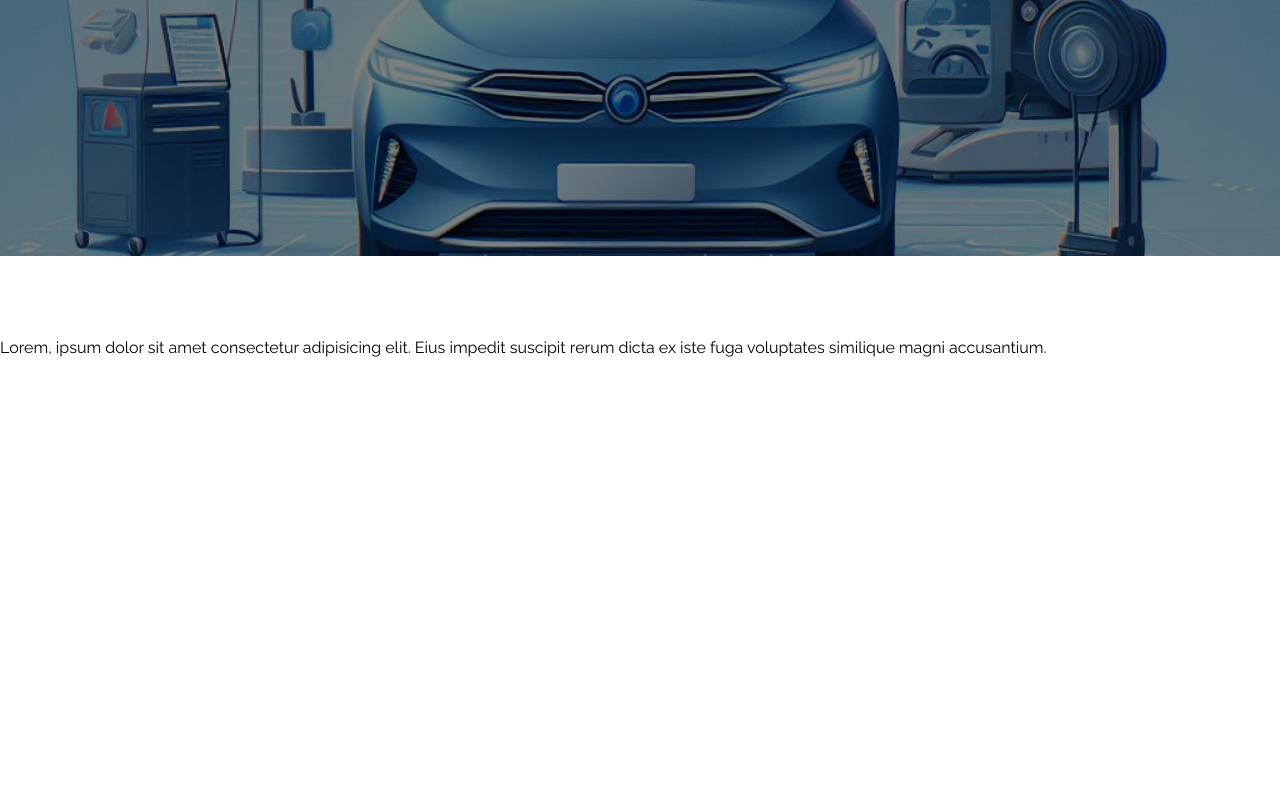
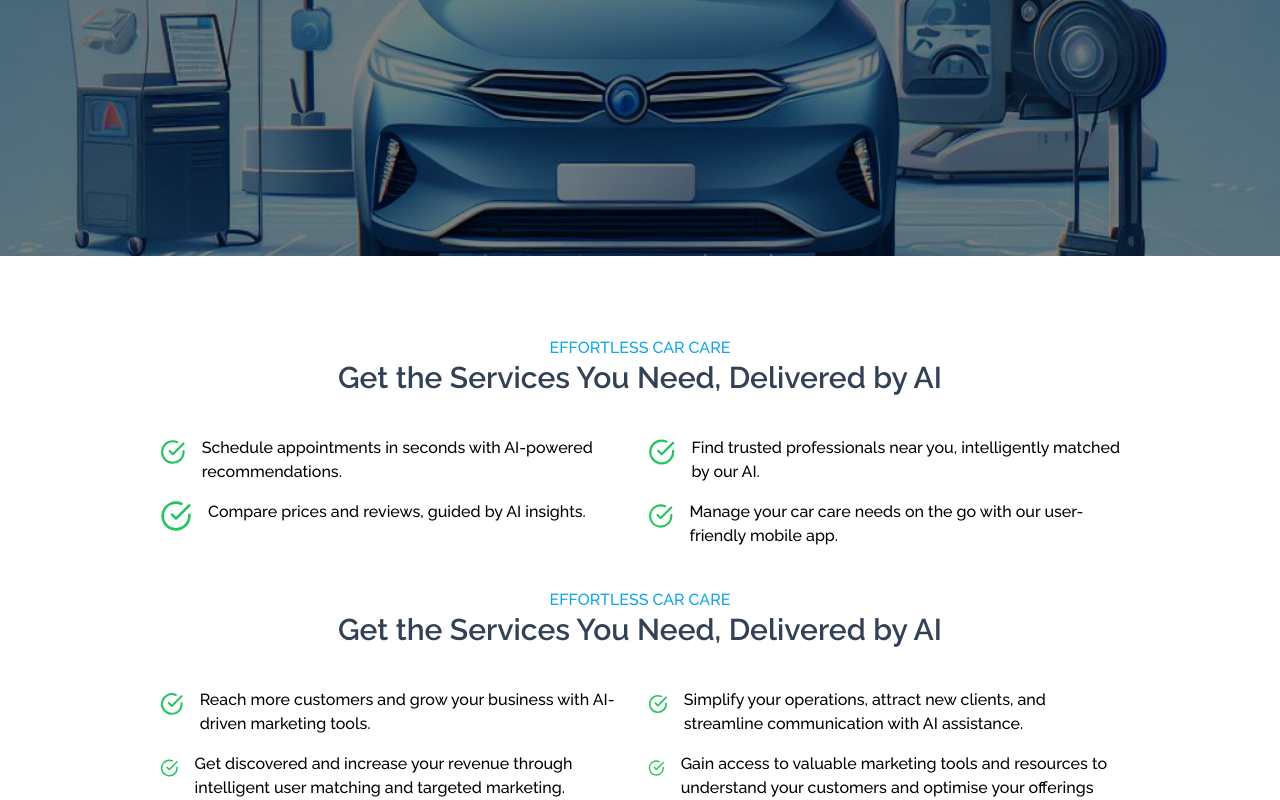
Before and after one commit to rabius-sunny/car-city, a Next.js app: page / in a window 1280 px wide. Shown: the part 544-1344 px from the top of the page. Before the commit the page ends 904 px from the top, so only its background shows below. Built offline with nearby package versions, Linux system fonts and the light colour scheme.

Commit message:
add: feature

```diff
--- a/app/layout.tsx
+++ b/app/layout.tsx
@@ -3,7 +3,7 @@ import { Raleway } from 'next/font/google'
 
 import './globals.css'
 
-import Navbar from '~/components/shared/Navbar'
+import Navbar from '~/components/shared/navbar'
 
 const releway = Raleway({ subsets: ['latin'] })
 
--- a/app/page.tsx
+++ b/app/page.tsx
@@ -1,14 +1,11 @@
+import Features from '~/components/home/features'
 import Hero from '~/components/home/hero'
 
 export default function Home() {
   return (
     <div>
       <Hero />
-      <p className='mt-20s'>
-        Lorem, ipsum dolor sit amet consectetur adipisicing elit. Eius impedit
-        suscipit rerum dicta ex iste fuga voluptates similique magni
-        accusantium.
-      </p>
+      <Features />
     </div>
   )
 }
--- /dev/null
+++ b/components/home/features.tsx
@@ -0,0 +1,38 @@
+import { featuresData } from '~/constants/features'
+import { CheckCircleIcon } from 'lucide-react'
+
+import Container from '../shared/container'
+import SectionHeader from '../shared/section-header'
+
+export default function Features() {
+  return (
+    <div>
+      <SectionHeader
+        className='mt-0'
+        title='effortless car care'
+        header='Get the Services You Need, Delivered by AI'
+      />
+      <Container size='md' className='grid grid-cols-1 gap-4 md:grid-cols-2'>
+        {featuresData.user.map((item, idx) => (
+          <div className='col-auto flex items-start gap-4' key={idx}>
+            <CheckCircleIcon className='size-8 text-green-500' />
+            <p className='font-medium'>{item}</p>
+          </div>
+        ))}
+      </Container>
+      <SectionHeader
+        className='mt-10'
+        title='effortless car care'
+        header='Get the Services You Need, Delivered by AI'
+      />
+      <Container size='md' className='grid grid-cols-1 gap-4 md:grid-cols-2'>
+        {featuresData.business.map((item, idx) => (
+          <div className='col-auto flex items-start gap-4' key={idx}>
+            <CheckCircleIcon className='size-8 text-green-500' />
+            <p className='font-medium'>{item}</p>
+          </div>
+        ))}
+      </Container>
+    </div>
+  )
+}
--- a/components/home/hero.tsx
+++ b/components/home/hero.tsx
@@ -1,7 +1,7 @@
 import Image from 'next/image'
 
-import Container from '../shared/Container'
-import Navbar from '../shared/Navbar'
+import Container from '../shared/container'
+import Navbar from '../shared/navbar'
 
 export default function Hero() {
   return (
--- a/components/shared/Navbar.tsx
+++ b/components/shared/Navbar.tsx
@@ -1,7 +1,7 @@
 import Image from 'next/image'
 import Link from 'next/link'
 
-import Container from './Container'
+import Container from './container'
 
 export default function Navbar() {
   return (
--- /dev/null
+++ b/components/shared/section-header.tsx
@@ -0,0 +1,19 @@
+import { cn } from '~/lib/utils'
+
+import Container from './container'
+
+type TProps = {
+  title: string
+  header: string
+  className?: string
+}
+export default function SectionHeader({ title, header, className }: TProps) {
+  return (
+    <Container className={cn('mb-10 mt-20 text-center', className)}>
+      <h2 className='font-medium uppercase text-sky-500'>{title}</h2>
+      <h1 className='text-2xl font-semibold text-slate-700 sm:text-3xl'>
+        {header}
+      </h1>
+    </Container>
+  )
+}
--- /dev/null
+++ b/constants/features.ts
@@ -0,0 +1,19 @@
+type features = {
+  user: string[]
+  business: string[]
+}
+
+export const featuresData: features = {
+  user: [
+    'Schedule appointments in seconds with AI-powered recommendations.',
+    'Find trusted professionals near you, intelligently matched by our AI.',
+    'Compare prices and reviews, guided by AI insights.',
+    'Manage your car care needs on the go with our user-friendly mobile app.'
+  ],
+  business: [
+    'Reach more customers and grow your business with AI-driven marketing tools.',
+    'Simplify your operations, attract new clients, and streamline communication with AI assistance.',
+    'Get discovered and increase your revenue through intelligent user matching and targeted marketing.',
+    'Gain access to valuable marketing tools and resources to understand your customers and optimise your offerings'
+  ]
+}
--- a/package.json
+++ b/package.json
@@ -12,6 +12,7 @@
   },
   "dependencies": {
     "clsx": "^2.1.0",
+    "lucide-react": "^0.344.0",
     "next": "14.1.0",
     "react": "^18",
     "react-dom": "^18",
```
Also changed, not shown: 1 other file (tests, documents, lock files or other folders).
